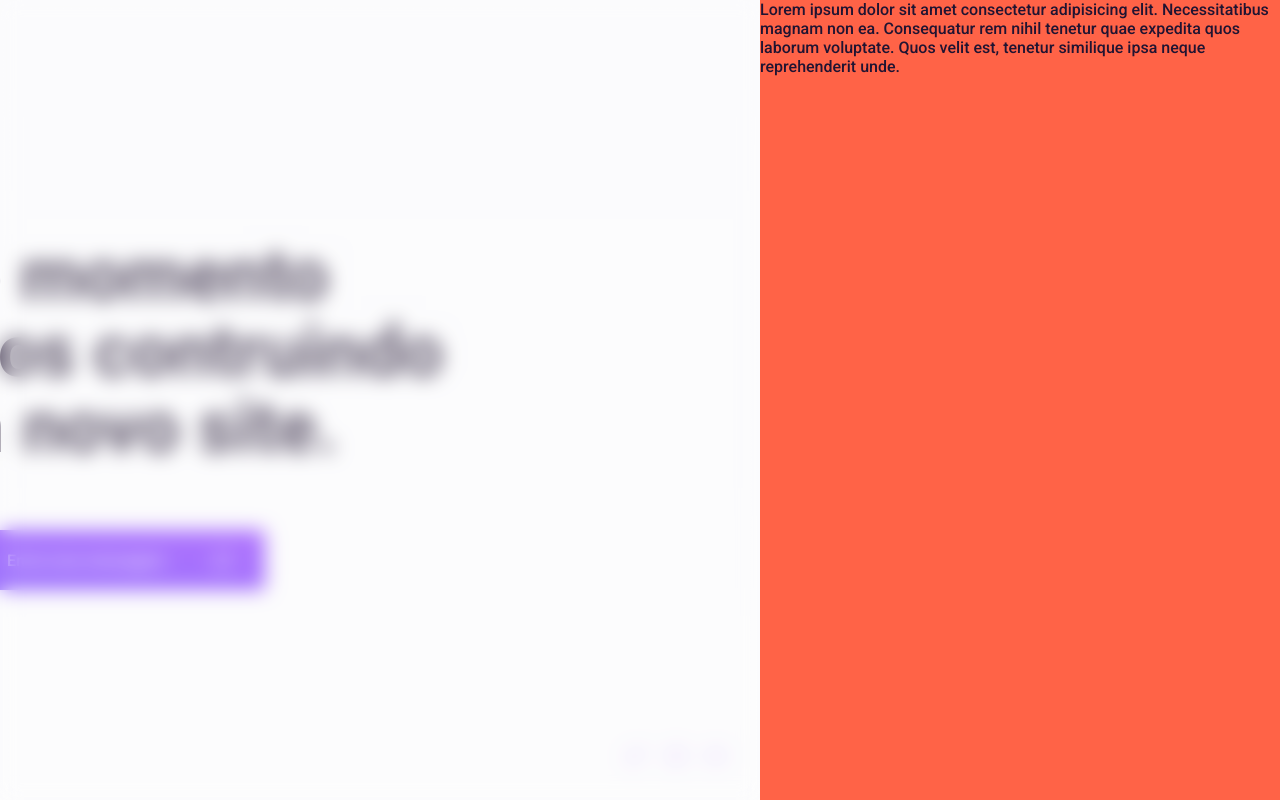
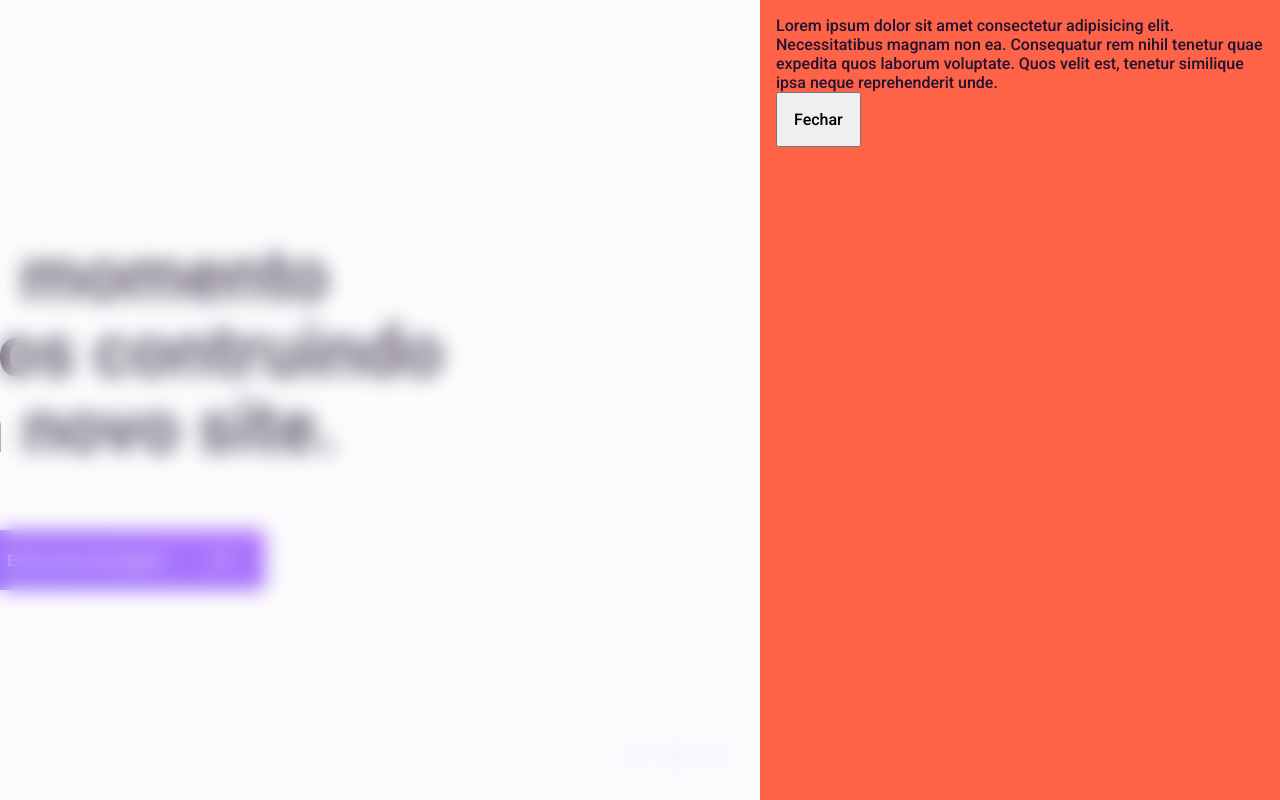
Before and after one commit to brunohfabre/coddee-under-construction, a React (Create React App) app: page / in a window 1280 px wide. Both pictures are taken after a click on the button "Envie uma mensagem". Built offline with nearby package versions, Linux system fonts and the light colour scheme.

Commit message:
Add close button on message container

```diff
--- a/src/pages/Home/index.tsx
+++ b/src/pages/Home/index.tsx
@@ -22,7 +22,9 @@ const Home: React.FC = () => {
 
   return (
     <>
+      {message && (
         <Overlay message={message} onClick={() => setMessage(false)} />
+      )}
 
       <Container message={message}>
         <Header>
@@ -53,6 +55,7 @@ const Home: React.FC = () => {
         </Footer>
       </Container>
 
+      {message && (
         <MessageContainer message={message}>
           <p>
             Lorem ipsum dolor sit amet consectetur adipisicing elit.
@@ -60,7 +63,12 @@ const Home: React.FC = () => {
             expedita quos laborum voluptate. Quos velit est, tenetur similique
             ipsa neque reprehenderit unde.
           </p>
+
+          <button type="button" onClick={() => setMessage(false)}>
+            Fechar
+          </button>
         </MessageContainer>
+      )}
     </>
   );
 };
--- a/src/pages/Home/styles.ts
+++ b/src/pages/Home/styles.ts
@@ -1,8 +1,19 @@
-import styled, { css } from 'styled-components';
+import styled, { css, keyframes } from 'styled-components';
 
 interface ContainerProps {
   message: boolean;
 }
+
+const overlayAnimation = keyframes`
+  from {
+    opacity: 0;
+    visibility: hidden;
+  }
+  to {
+    opacity: 1;
+    visibility: visible;
+  }
+`;
 
 export const Overlay = styled.div<ContainerProps>`
   position: absolute;
@@ -12,10 +23,10 @@ export const Overlay = styled.div<ContainerProps>`
   height: 100vh;
   background: rgba(255, 255, 255, 0.32);
   backdrop-filter: blur(10px);
-  visibility: ${props => (props.message ? 'visible' : 'hidden')};
-  opacity: ${props => (props.message ? 1 : 0)};
 
   transition: visibility 0.2s, opacity 0.2s;
+
+  animation: ${overlayAnimation} 0.2s;
 `;
 
 export const Container = styled.div<ContainerProps>`
@@ -112,15 +123,31 @@ export const Footer = styled.div`
   }
 `;
 
+const messageContainerAnimation = keyframes`
+  from {
+    right: -520px;
+    visibility: hidden;
+  }
+  to {
+    right: 0;
+    visibility: visible;
+  }
+`;
+
 export const MessageContainer = styled.div<ContainerProps>`
+  padding: 16px;
   background: tomato;
   width: 520px;
   height: 100vh;
   position: absolute;
-  right: 0;
-  transform: ${props =>
-    props.message ? 'translateX(0)' : 'translateX(520px)'};
   z-index: 15;
-  visibility: ${props => (props.message ? 'visible' : 'hidden')};
-  transition: visibility 0.2s, transform 0.2s;
+  animation: ${messageContainerAnimation} 0.2s normal forwards;
+
+  button {
+    padding: 16px;
+  }
+
+  @media (max-width: 720px) {
+    width: 100vw;
+  }
 `;
```
Lines whose indentation alone changed are shown as unchanged.
